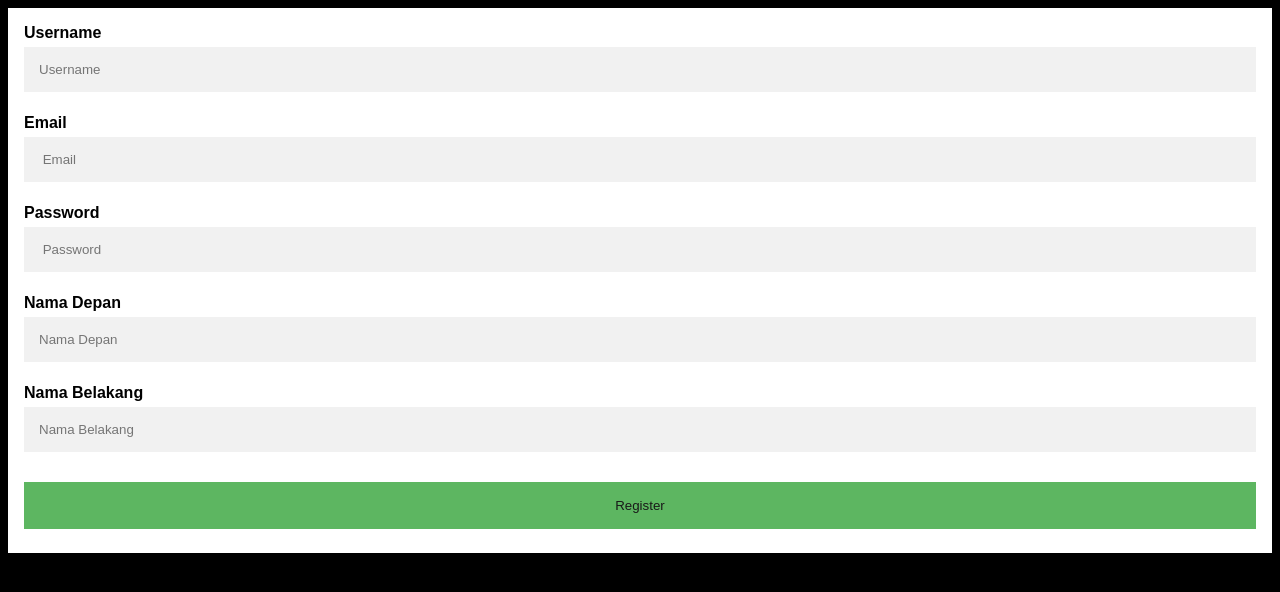
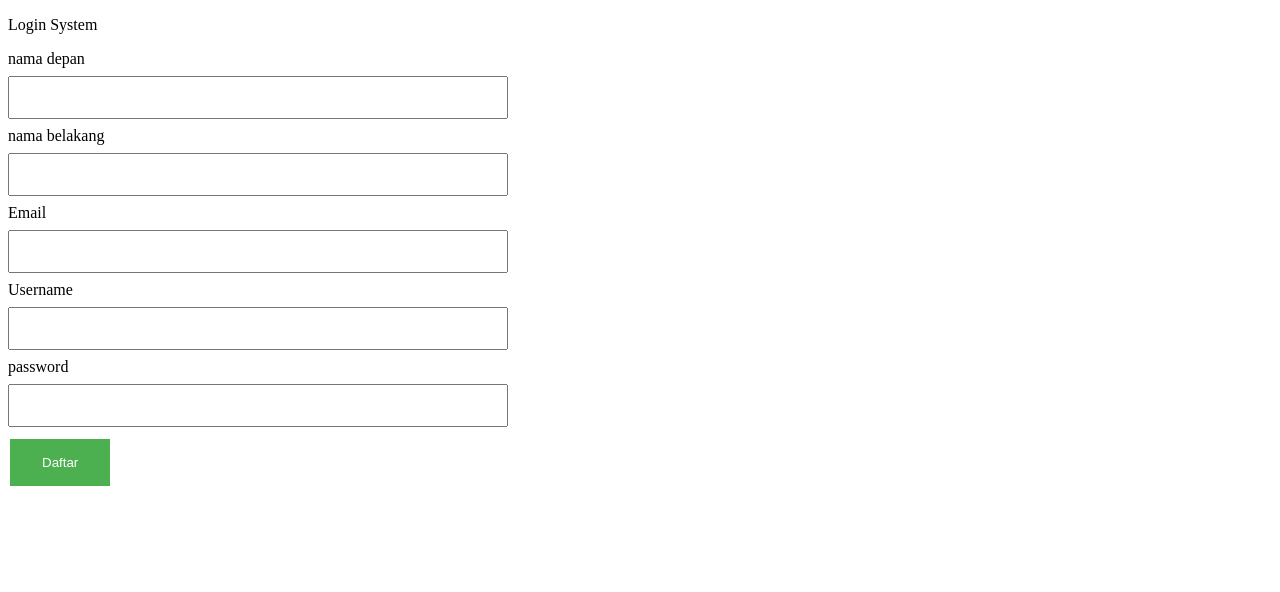
Before and after one commit to fahdiazhannu/pemrograman-web, a PHP site: page /registrasi.php in a window 1280 px wide. Shown: the top 592 px of the page. Run offline with PHP 8.4, Linux system fonts and the light colour scheme.

Commit message:
halaman registrasi

```diff
--- a/pertemuan-4/registrasi.php
+++ b/pertemuan-4/registrasi.php
@@ -1,96 +1,41 @@
 <!DOCTYPE html>
-<html>
+<html lang="en">
 <head>
-<meta name="viewport" content="width=device-width, initial-scale=1">
+    <meta charset="UTF-8">
+    <meta name="viewport" content="width=device-width, initial-scale=1.0">
+    <title>Login System</title>
+</head>
     <style>
-body {
-  font-family: Arial, Helvetica, sans-serif;
-  background-color: black;
-}
-
-* {
+    .inputan{
+        width: 500px;
+        padding: 12px 20px;
+        margin: 8px 0;
         box-sizing: border-box;
     }
-
-/* Add padding to containers */
-.container {
-  padding: 16px;
-  background-color: white;
-}
-
-/* Full-width input fields */
-input[type=text], input[type=password] {
-  width: 100%;
-  padding: 15px;
-  margin: 5px 0 22px 0;
-  display: inline-block;
+    input[type=submit]{
+        background-color: #4CAF50;
         border: none;
-  background: #f1f1f1;
-}
-
-input[type=text]:focus, input[type=password]:focus {
-  background-color: #ddd;
-  outline: none;
-}
-
-/* Overwrite default styles of hr */
-hr {
-  border: 1px solid #f1f1f1;
-  margin-bottom: 25px;
-}
-
-/* Set a style for the submit button */
-.registerbtn {
-  background-color: #4CAF50;
-  color: black;
-  padding: 16px 20px;
-  margin: 8px 0;
-  border: none;
+        color: white;
+        padding: 16px 32px;
+        text-decoration:none;
+        margin:4px 2px;
         cursor: pointer;
-  width: 100%;
-  opacity: 0.9;
-}
-
-.registerbtn:hover {
-  opacity: 1;
-}
-
-/* Add a blue text color to links */
-a {
-  color: dodgerblue;
-}
-
-/* Set a grey background color and center the text of the "sign in" section */
-.signin {
-  background-color: #f1f1f1;
-  text-align: center;
     }
     </style>
-</head>
 <body>
-
-<form action="konfirmasi.php" method="post">
-  <div class="container">
-
-    <label for="username"><b>Username</b></label>
-    <input type="text" placeholder="Username" name="username" required>
-
-    <label for="email"><b>Email</b></label>
-    <input type="text" placeholder=" Email" name="email" id="email" required>
-
-    <label for="psw"><b>Password</b></label>
-    <input type="password" placeholder=" Password" name="psw" id="psw" required>
-
-    <label for="namadepan"><b>Nama Depan</b></label>
-    <input type="text" placeholder="Nama Depan" name="namaDepan" required>
-
-    <label for="namabelakang"><b>Nama Belakang</b></label>
-    <input type="text" placeholder="Nama Belakang" name="namaBelakang" required>
-
-    <button type="submit" class="registerbtn" name="registerbtn">Register</button>
-  </div>
-
+    <p>Login System</p>
+    <form method="post" action="ceklogin.php">
+        <label >nama depan</label> <br>
+        <input class="inputan" type="text" name="namadpn"> <br>
+        <label >nama belakang</label> <br>
+        <input class="inputan" type="text" name="namablk" > <br>
+        <label >Email</label> <br>
+        <input class="inputan" type="text" name="email" > <br>
+        <label >Username</label> <br>
+        <input class="inputan" type="text" name="username"> <br>
+        <label >password</label> <br>
+        <input class="inputan" type="password" name="password" > <br>
+        <input type="submit" name="tombolsubmit" value="Daftar">
     </form>
-
 </body>
 </html>
```
Lines whose indentation alone changed are shown as unchanged.
